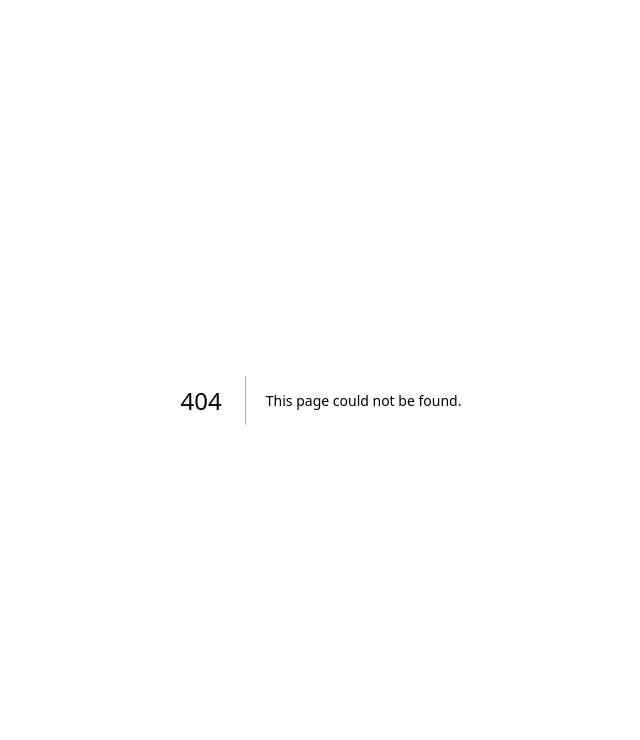
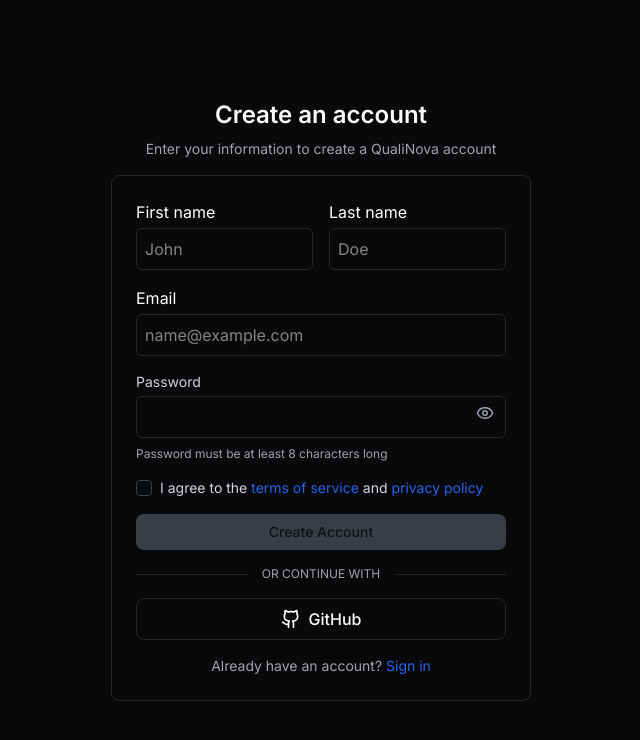
Before and after one commit to lucidfort/qualinova-frontend, a Next.js app: page /register in a window 1280 px wide. Before the commit this address had no page. Shown: the top 740 px of the page, without its empty margins (319-959 px from the left). Built offline with nearby package versions, Linux system fonts and the light colour scheme.

Commit message:
refactor

```diff
--- a/src/app/page.tsx
+++ b/src/app/page.tsx
@@ -1,9 +1,7 @@
-import RegisterForm from "@/components/organisms/Registerform/RegisterForm";
-
 export default function Home() {
   return (
     <div>
-      <RegisterForm />
+      <>Base Page</>
     </div>
   );
 }
--- /dev/null
+++ b/src/app/register/page.tsx
@@ -0,0 +1,7 @@
+import React from "react";
+import RegisterForm from "@/components/organisms/Registerform/RegisterForm";
+
+
+export default function page() {
+  return <RegisterForm />;
+}
--- a/src/components/pages/register/page.tsx
+++ /dev/null
@@ -1,5 +0,0 @@
-import React from "react";
-
-export default function page() {
-  return <div>base page</div>;
-}
```
Also changed, not shown: src/components/atoms/README.MD (deleted), src/components/organisms/README.MD (deleted), src/components/pages/README.MD (deleted), src/components/templates/README.MD (deleted).
